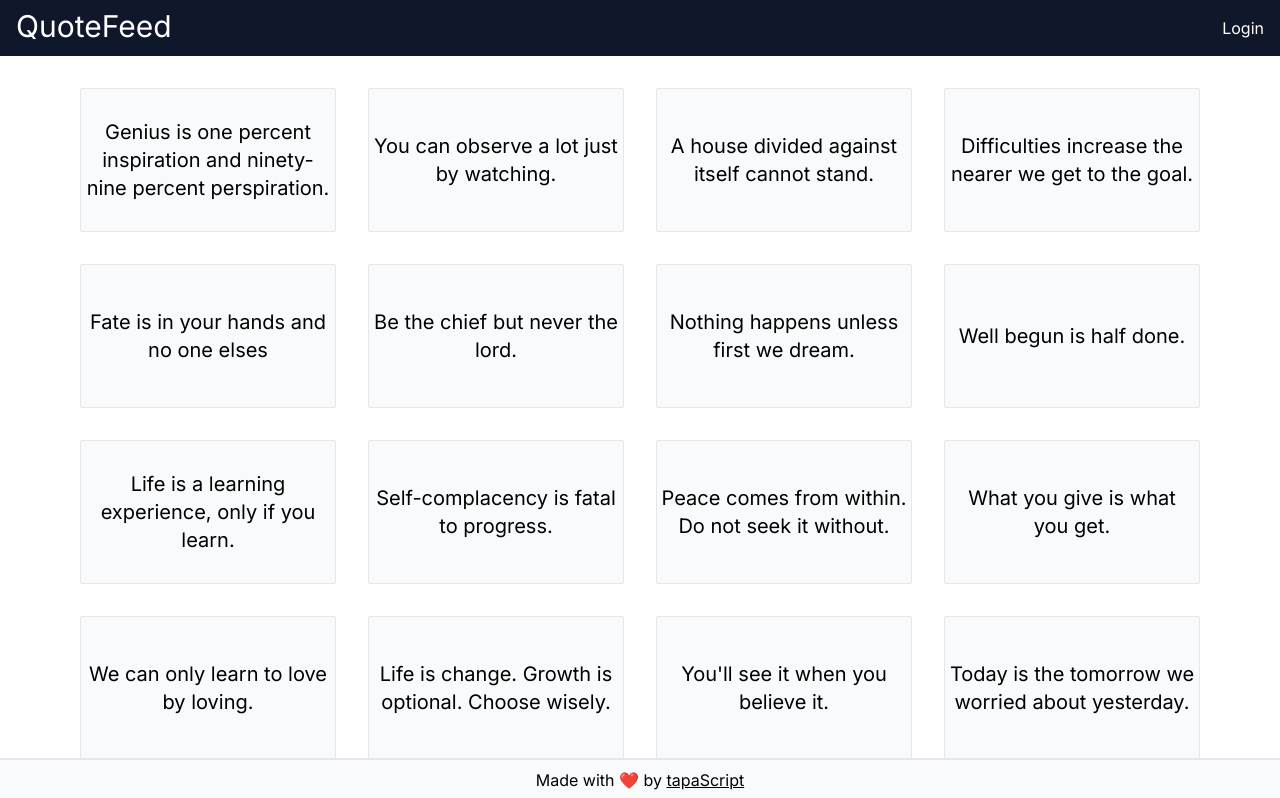
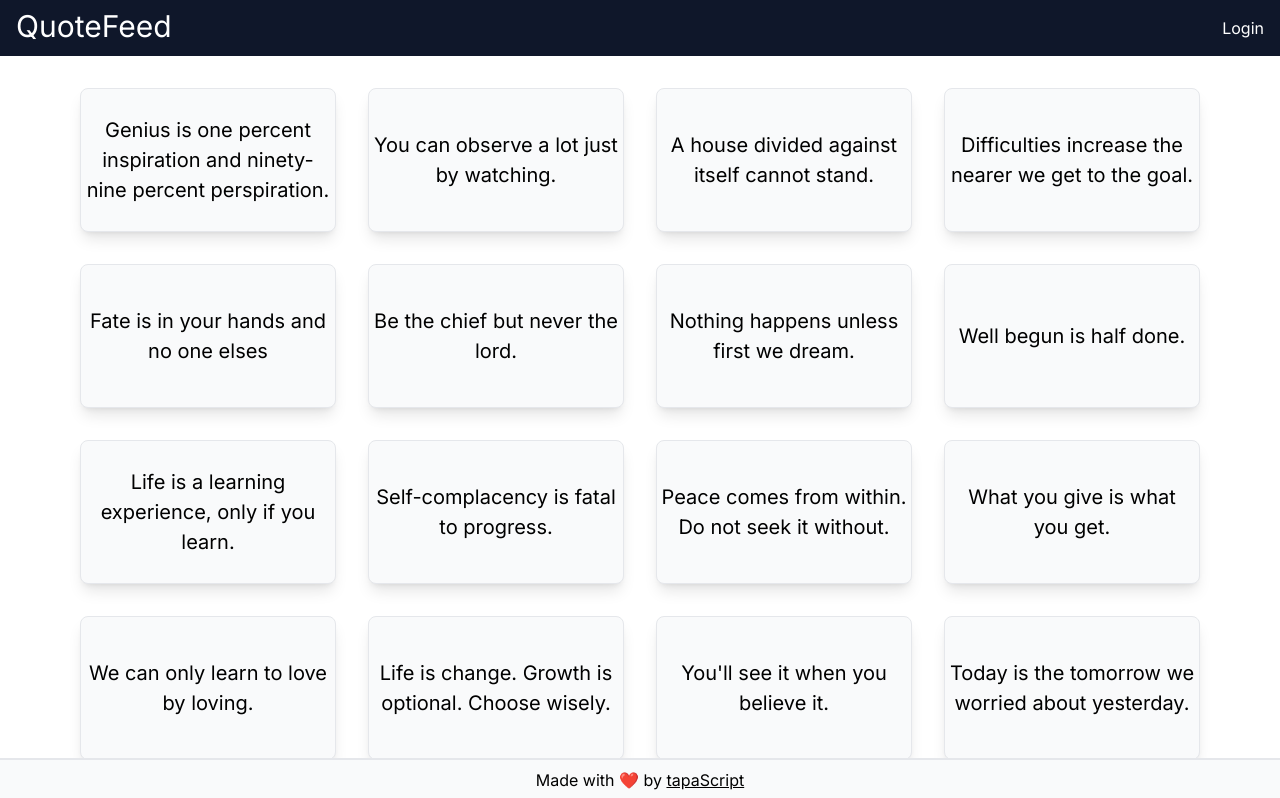
Before and after one commit to tapascript/next-quotes, a Next.js app: page / in a window 1280 px wide. Shown: the top 798 px of the page. Built offline with nearby package versions, Linux system fonts and the light colour scheme.

Commit message:
A few CSS changes

```diff
--- a/src/app/globals.css
+++ b/src/app/globals.css
@@ -2,20 +2,12 @@
 @tailwind components;
 @tailwind utilities;
 
-:root {
-  --foreground-rgb: 0, 0, 0;
-  --background-start-rgb: 214, 219, 220;
-  --background-end-rgb: 255, 255, 255;
-}
 
-@media (prefers-color-scheme: dark) {
-  :root {
-    --foreground-rgb: 255, 255, 255;
-    --background-start-rgb: 0, 0, 0;
-    --background-end-rgb: 0, 0, 0;
+@layer components {
+  .card {
+    @apply m-4 border border-gray-200 p-1 rounded-lg shadow-lg flex flex-col w-64 h-36 bg-gray-50 transition ease-in-out delay-150 hover:-translate-y-1 hover:scale-110 duration-300;
   }
 }
-
 
 dialog::backdrop {
   background: rgba(0, 0, 52, 0.25);
--- a/src/components/QuoteCard.jsx
+++ b/src/components/QuoteCard.jsx
@@ -1,8 +1,8 @@
 
 const QuoteCard = ({quote}) => {
   return (
-    <div className="m-4 border border-gray-200 p-1 rounded-sm flex flex-col w-64 h-36 bg-gray-50 transition ease-in-out delay-150 hover:-translate-y-1 hover:scale-110 duration-300 ">
-      <p className="text-xl text-center m-auto">{quote.text}</p>
+    <div className="card">
+      <p className="text-xl text-center m-auto leading-normal">{quote.text}</p>
     </div>
   )
 }
--- a/tailwind.config.js
+++ b/tailwind.config.js
@@ -6,13 +6,7 @@ module.exports = {
     "./src/app/**/*.{js,ts,jsx,tsx,mdx}",
   ],
   theme: {
-    extend: {
-      backgroundImage: {
-        "gradient-radial": "radial-gradient(var(--tw-gradient-stops))",
-        "gradient-conic":
-          "conic-gradient(from 180deg at 50% 50%, var(--tw-gradient-stops))",
-      },
-    },
+    extend: {},
   },
   plugins: [],
 };
```
